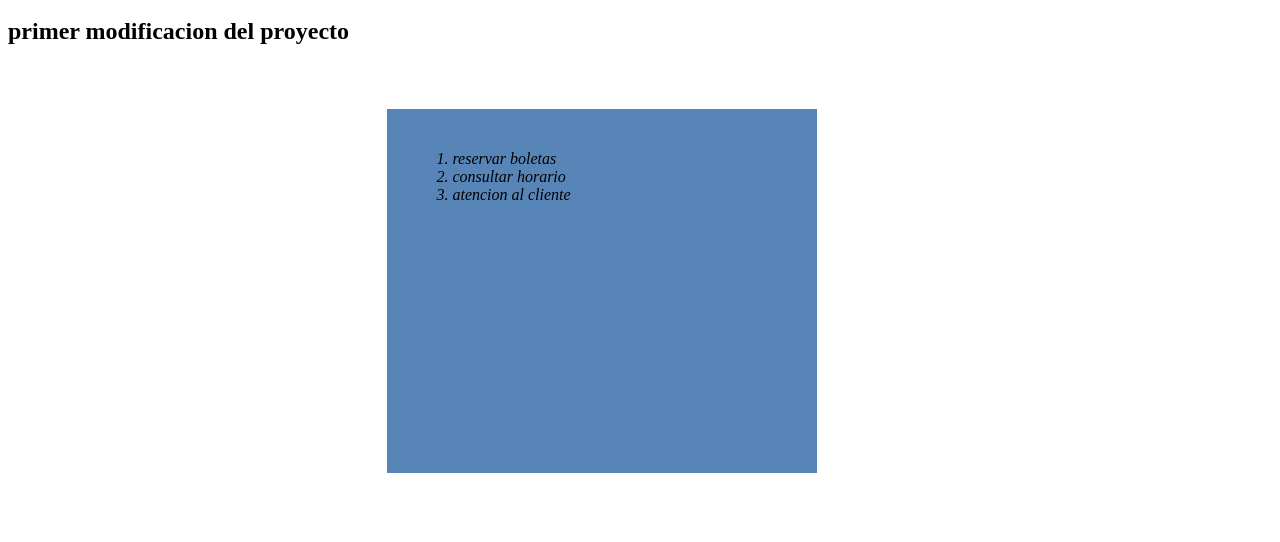
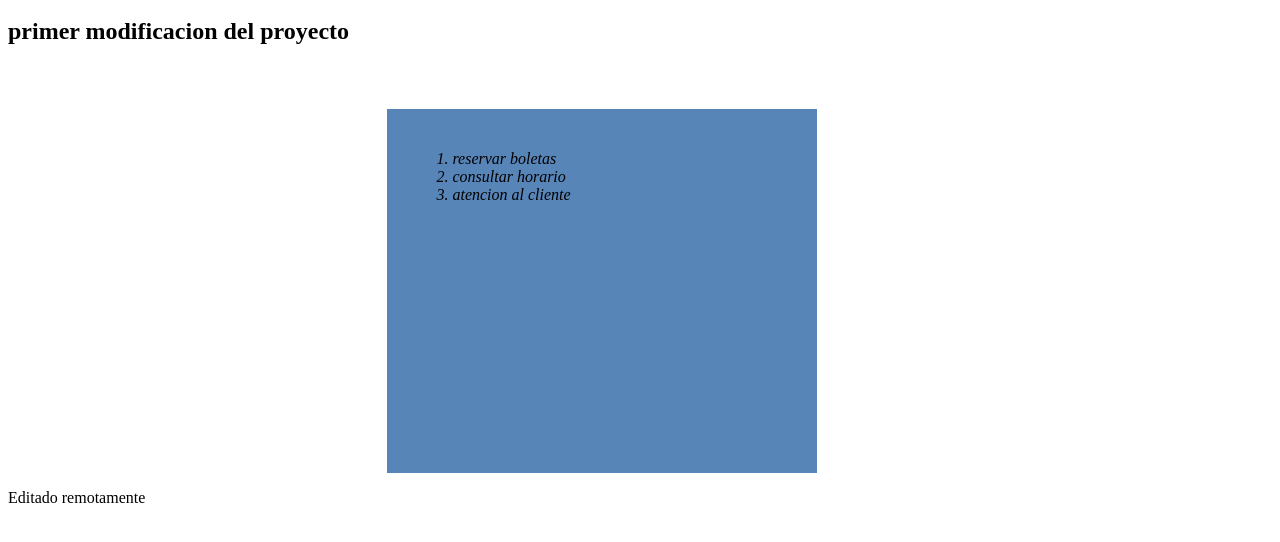
Before and after one commit to sebascordob20/learnGit, a plain HTML site: page aprendiendoGit.html in a window 1280 px wide. Shown: the part 48-590 px from the top of the page. Drawn offline with Linux system fonts and the light colour scheme.

Commit message:
Update aprendiendoGit.html

```diff
--- a/aprendiendoGit.html
+++ b/aprendiendoGit.html
@@ -23,3 +23,5 @@
 </div>
 </body>
 </html>
+
+<p>Editado remotamente</p>
```
